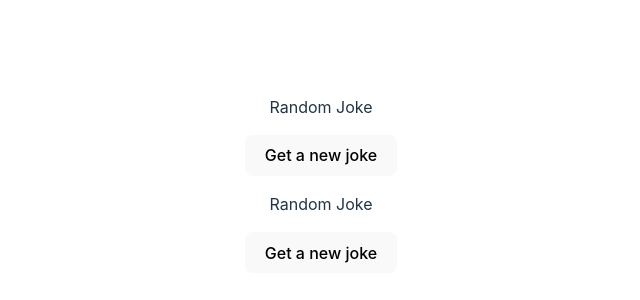
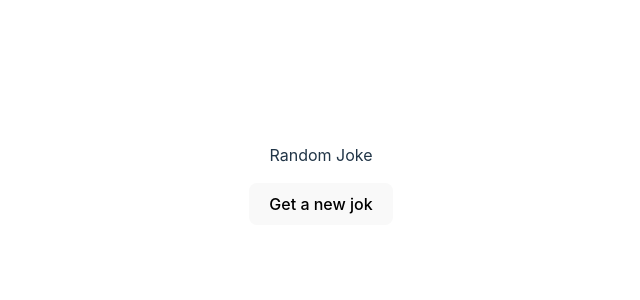
Before and after one commit to Nurunnahar1/vue.js, a Vue app in the folder vue5/: page / in a window 1280 px wide. Shown: the part 224-524 px from the top of the page, without its empty margins (319-959 px from the left). Built offline with nearby package versions, Linux system fonts and the light colour scheme.

Commit message:
fetch api . Get random joke using ref

```diff
--- a/vue5/src/App.vue
+++ b/vue5/src/App.vue
@@ -1,9 +1,7 @@
 <script setup>
  import { ref,reactive } from 'vue';
 
-const joke = reactive({
-  value:"Random Joke "
- })
+const joke = ref( "Random Joke ")
 function getAJoke() {
   fetch('https://api.chucknorris.io/jokes/random')
     .then(response => response.json())
@@ -12,33 +10,19 @@ function getAJoke() {
    })
 }
 
-function getAJokea() {
-  fetch('https://api.chucknorris.io/jokes/random')
-    .then(response => response.json())
-    .then(data => {
-    joke.value = data.value
-   })
-}
+
 
 
 </script>
 
 <template>
   <section class="flex flex-col items-center w-[500px] hidden">
-    <p> {{ joke.value }}</p>
+    <p> {{ joke }}</p>
     <button class="bg-blue-500 hover:bg-blue-700 text-white font-bold py-2 px-4 rounded w-48 mt-5" @click="getAJoke()" >
-      Get a new joke
+      Get a new jok
     </button>
 
   </section>
-  <section class="flex flex-col items-center w-[500px] hidden">
-    <p> {{ joke.value }}</p>
-    <button class="bg-blue-500 hover:bg-blue-700 text-white font-bold py-2 px-4 rounded w-48 mt-5" @click="getAJokea()" >
-      Get a new joke
-    </button>
-
-  </section>
-
   <!-- <section class="container mx-auto">
     <h1 class="text-2xl">Country List</h1>
     <button class="bg-blue-500 hover:bg-blue-700 text-white font-bold py-2 px-4 rounded w-48 mt-5"  >
```
